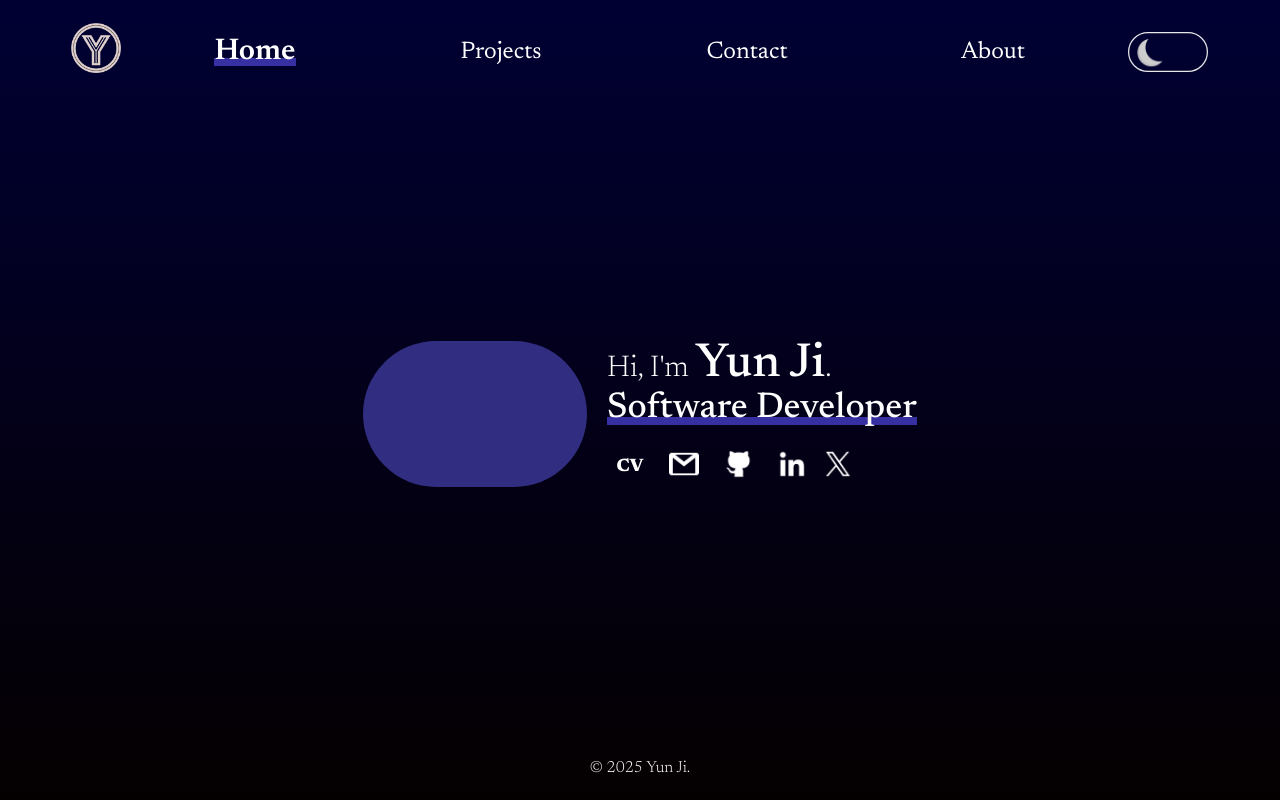
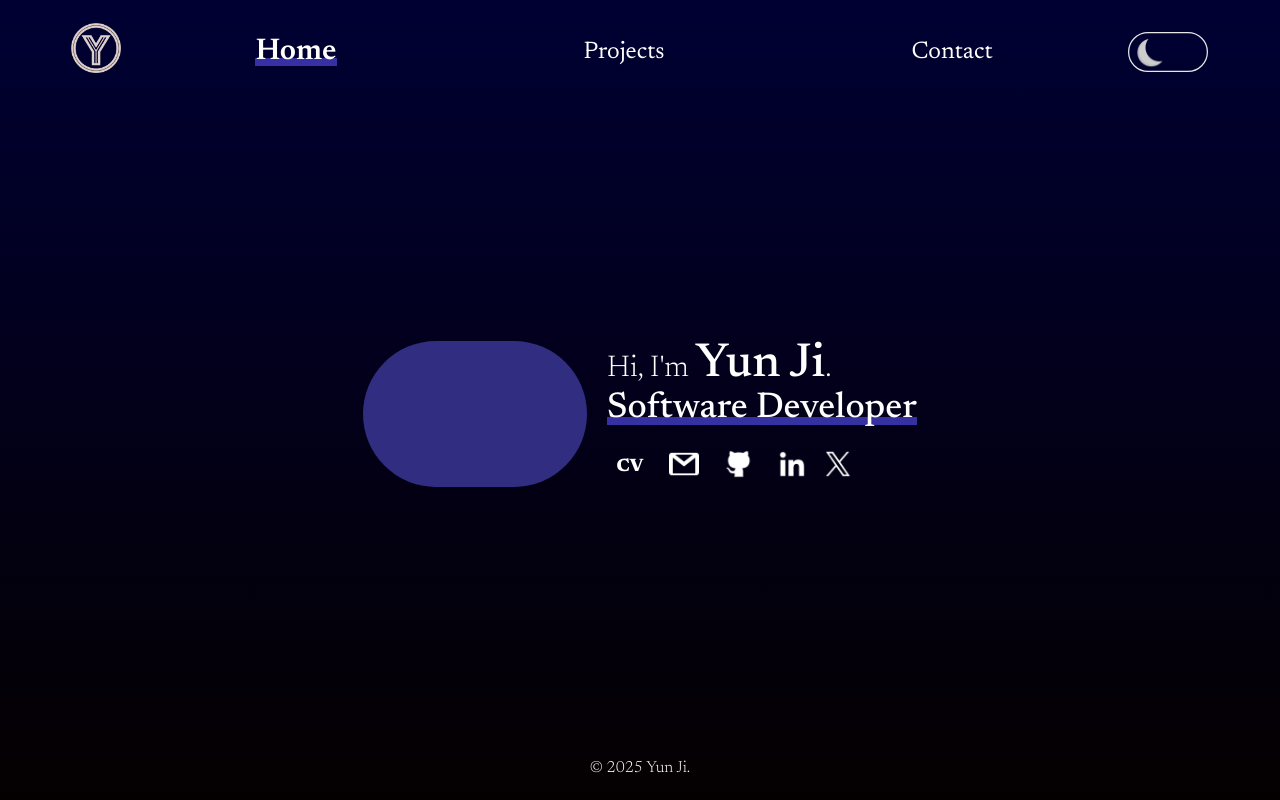
Before and after one commit to yunji0387/next-portfolio, a Next.js app: page / in a window 1280 px wide. Built offline with nearby package versions, Linux system fonts and the light colour scheme.

Commit message:
fix: comment out About section in Navbar component

```diff
--- a/app/components/Navbar.tsx
+++ b/app/components/Navbar.tsx
@@ -19,10 +19,10 @@ const navItems = [
     name: "Contact",
     link: "/contact",
   },
-  {
-    name: "About",
-    link: "/about",
-  },
+  // {
+  //   name: "About",
+  //   link: "/about",
+  // },
 ];
 
 export function Navbar() {
```
